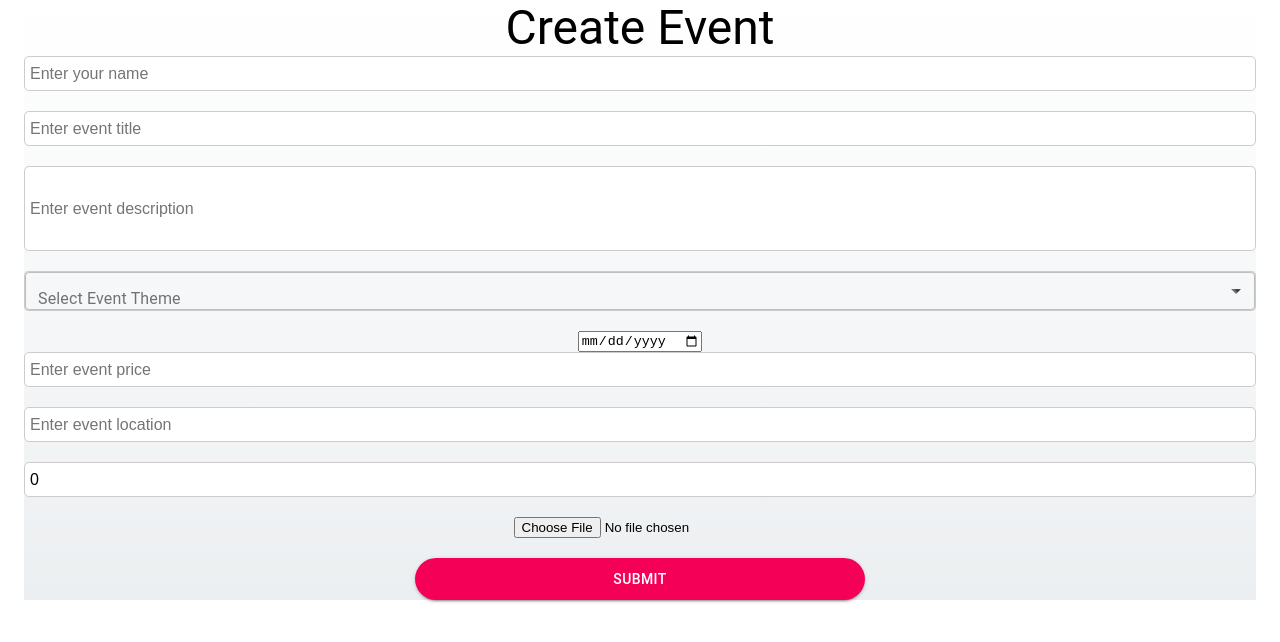
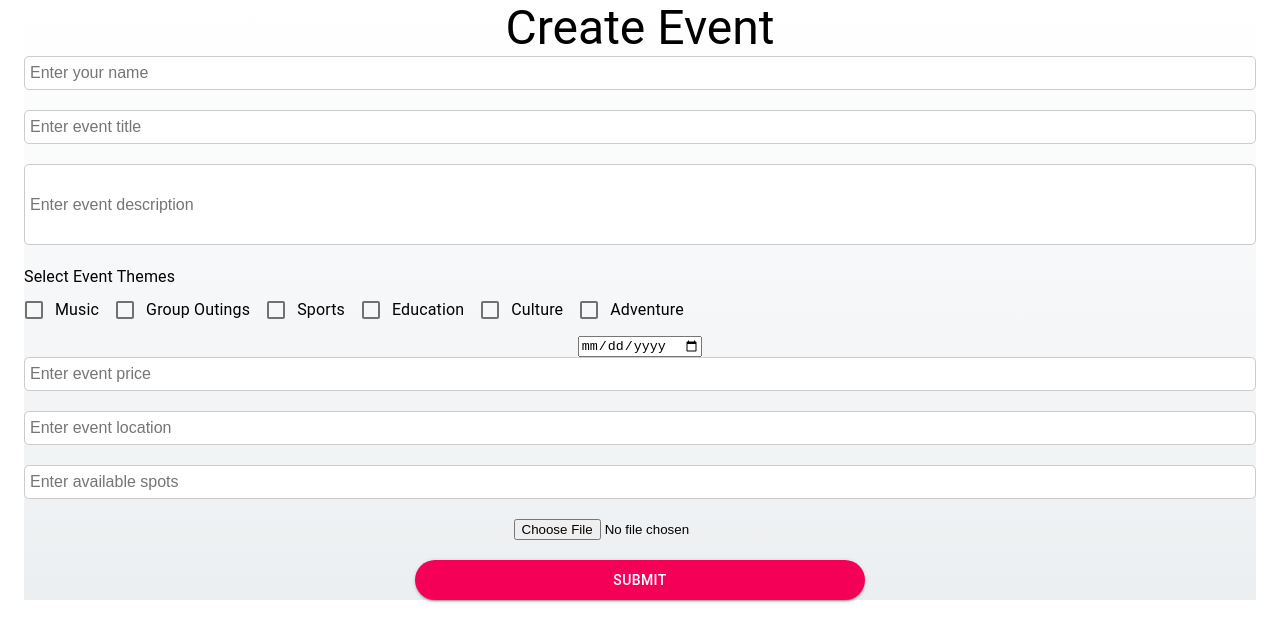
Before and after one commit to CSCC012023/final-project-s23-passion-pals, a React (Create React App) app in the folder client/: page /createEvent in a window 1280 px wide. Shown: the top 642 px of the page. Built offline with nearby package versions, Linux system fonts and the light colour scheme; a web font is replaced by a local one.

Commit message:
[PP-30] Multi theme selection and success message

```diff
--- a/client/src/components/Form/Form.js
+++ b/client/src/components/Form/Form.js
@@ -11,12 +11,11 @@ import {
   Paper,
   Container,
   FormControl,
-  InputLabel,
-  Select,
-  MenuItem,
+  FormControlLabel,
+  Checkbox,
 } from "@material-ui/core";
 import FileBase from "react-file-base64";
-
+import Alert from "@material-ui/lab/Alert";
 const Form = () => {
   const dispatch = useDispatch();
   const [postData, setPostData] = useState({
@@ -24,17 +23,51 @@ const Form = () => {
     eventName: "",
     eventDescription: "",
     eventImage: "",
-    theme: "",
+    themes: [],
     eventDate: "",
     eventPrice: "",
     eventLocation: "",
-    spots: 0,
+    spots: null,
   });
+  const [isEventCreated, setIsEventCreated] = useState(false); // State for displaying the success message
   const classes = useStyles();
 
-  const handleSubmit = (e) => {
+  const handleSubmit = async (e) => {
     e.preventDefault();
-    dispatch(createPost(postData));
+    await dispatch(createPost(postData));
+    setIsEventCreated(true); // Set the state to show the success message
+    setPostData({
+      creator: "",
+      eventName: "",
+      eventDescription: "",
+      eventImage: "",
+      themes: [],
+      eventDate: "",
+      eventPrice: "",
+      eventLocation: "",
+      spots: 0,
+    }); // Reset the form fields
+
+
+    setTimeout(() => {
+      setIsEventCreated(false); // Remove the success message after 2 seconds
+    }, 2000);
+  };
+
+  const handleThemeChange = (e, theme) => {
+    if (e.target.checked) {
+      setPostData((prevPostData) => ({
+        ...prevPostData,
+        themes: [...prevPostData.themes, theme],
+      }));
+    } else {
+      setPostData((prevPostData) => ({
+        ...prevPostData,
+        themes: prevPostData.themes.filter(
+          (selectedTheme) => selectedTheme !== theme
+        ),
+      }));
+    }
   };
 
   return (
@@ -49,9 +82,7 @@ const Form = () => {
           className="input"
           placeholder="Enter your name"
           value={postData.creator}
-          onChange={(e) =>
-            setPostData({ ...postData, creator: e.target.value })
-          }
+          onChange={(e) => setPostData({ ...postData, creator: e.target.value })}
         />
         <input
           name="eventName"
@@ -59,48 +90,104 @@ const Form = () => {
           className="input"
           placeholder="Enter event title"
           value={postData.eventName}
-          onChange={(e) =>
-            setPostData({ ...postData, eventName: e.target.value })
-          }
+          onChange={(e) => setPostData({ ...postData, eventName: e.target.value })}
         />
         <input
           name="eventDescription"
           className="textarea"
           placeholder="Enter event description"
           value={postData.eventDescription}
-          onChange={(e) =>
-            setPostData({ ...postData, eventDescription: e.target.value })
-          }
+          onChange={(e) => setPostData({ ...postData, eventDescription: e.target.value })}
         />
-        <FormControl variant="outlined" fullWidth>
-          <InputLabel>Select Event Theme</InputLabel>
-          <Select
-            name="theme"
-            value={postData.theme}
-            onChange={(e) => setPostData({ ...postData, theme: e.target.value })}
-            className="select"
-          >
-            <MenuItem value="Music">Music</MenuItem>
-            <MenuItem value="Art">Art</MenuItem>
-            <MenuItem value="Sports">Sports</MenuItem>
-          </Select>
+        <FormControl component="fieldset" fullWidth>
+          <Typography>Select Event Themes</Typography>
+          <div>
+          <FormControlLabel
+            control={
+              <Checkbox
+                name="theme-music"
+                value="Music"
+                checked={postData.themes.includes("Music")}
+                onChange={(e) => handleThemeChange(e, "Music")}
+              />
+            }
+            label="Music"
+          />
+
+          <FormControlLabel
+            control={
+              <Checkbox
+                name="theme-groupoutings"
+                value="Group Outings"
+                checked={postData.themes.includes("Group Outings")}
+                onChange={(e) => handleThemeChange(e, "Group Outings")}
+              />
+            }
+            label="Group Outings"
+          />
+
+          <FormControlLabel
+            control={
+              <Checkbox
+                name="theme-sports"
+                value="Sports"
+                checked={postData.themes.includes("Sports")}
+                onChange={(e) => handleThemeChange(e, "Sports")}
+              />
+            }
+            label="Sports"
+          />
+          <FormControlLabel
+            control={
+              <Checkbox
+                name="theme-education"
+                value="Education"
+                checked={postData.themes.includes("Education")}
+                onChange={(e) => handleThemeChange(e, "Education")}
+              />
+            }
+            label="Education"
+          />
+          <FormControlLabel
+            control={
+              <Checkbox
+                name="theme-culture"
+                value="Culture"
+                checked={postData.themes.includes("Culture")}
+                onChange={(e) => handleThemeChange(e, "Culture")}
+              />
+            }
+            label="Culture"
+          />
+          <FormControlLabel
+            control={
+              <Checkbox
+                name="theme-adventure"
+                value="Adventure"
+                checked={postData.themes.includes("Adventure")}
+                onChange={(e) => handleThemeChange(e, "Adventure")}
+              />
+            }
+            label="Adventure"
+          />
+
+
+          </div>
         </FormControl>
         <input
           type="date"
           id="eventDate"
           value={postData.eventDate}
-          onChange={(e) =>
-            setPostData({ ...postData, eventDate: e.target.value })
-          }
+          onChange={(e) => setPostData({ ...postData, eventDate: e.target.value })}
         />
-        <input
+       <input
           name="eventPrice"
           type="text"
           className="input"
           placeholder="Enter event price"
-          value={postData.eventPrice}
+          value={postData.eventPrice ? `$${postData.eventPrice}` : ""}
           onChange={(e) =>
-            setPostData({ ...postData, eventPrice: e.target.value })
+            setPostData({ ...postData, eventPrice: e.target.value.replace("$", "") })
           }
         />
         <input
@@ -109,9 +196,7 @@ const Form = () => {
           className="input"
           placeholder="Enter event location"
           value={postData.eventLocation}
-          onChange={(e) =>
-            setPostData({ ...postData, eventLocation: e.target.value })
-          }
+          onChange={(e) => setPostData({ ...postData, eventLocation: e.target.value })}
         />
         <input
           name="spots"
@@ -119,19 +204,20 @@ const Form = () => {
           className="input"
           placeholder="Enter available spots"
           value={postData.spots}
-          onChange={(e) =>
-            setPostData({ ...postData, spots: e.target.value })
-          }
+          onChange={(e) => setPostData({ ...postData, spots: e.target.value })}
         />
         <div className="file-input">
           <FileBase
             type="file"
             multiple={false}
-            onDone={({ base64 }) =>
-              setPostData({ ...postData, eventImage: base64 })
-            }
+            onDone={({ base64 }) => setPostData({ ...postData, eventImage: base64 })}
           />
         </div>
+        {isEventCreated && (
+          <Alert severity="success" className="alert">
+            Event created successfully!
+          </Alert>
+        )}
         <Button
           className="submit-button"
           variant="contained"
@@ -153,5 +239,4 @@ const Form = () => {
     </Container>
   );
 };
-
 export default Form;
```
Also changed, not shown: 1 other file (tests, documents, lock files or other folders).
